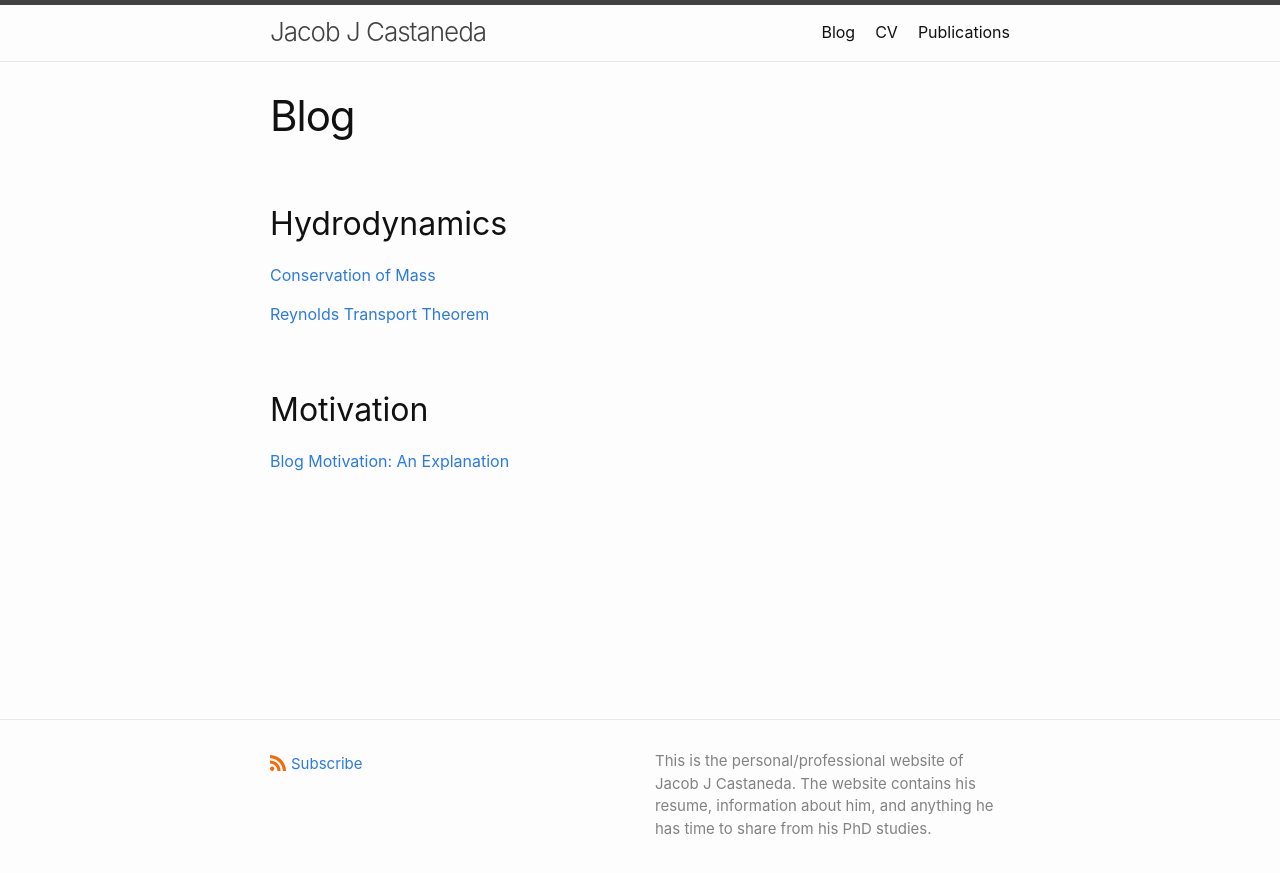
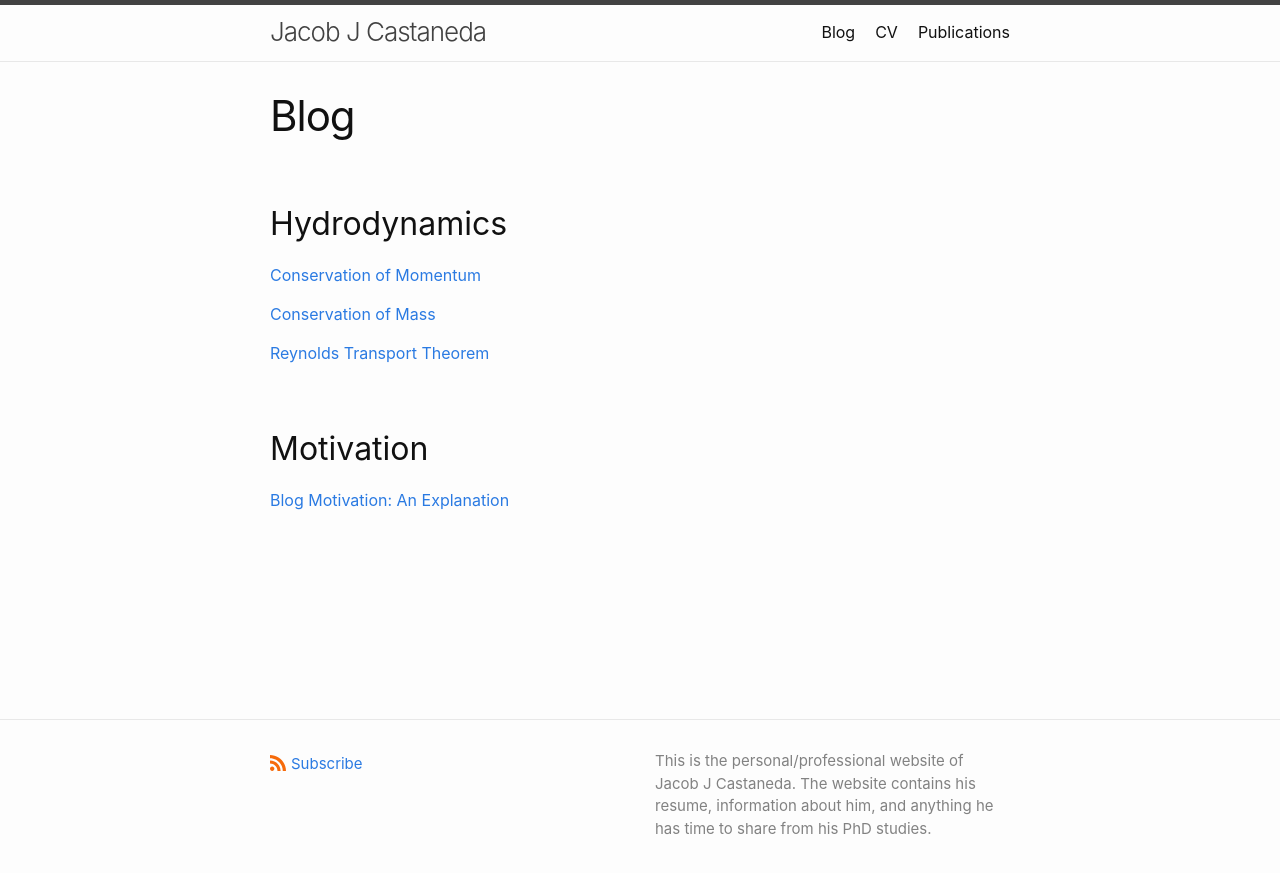
Before and after one commit to jacobjcastaneda/jacobjcastaneda.github.io, a Jekyll site: the page built from docs/blog.markdown, in a window 1280 px wide. Shown: the top 873 px of the page. Built offline with Jekyll 4.4.1, drawn with Linux system fonts in a browser that asks for light colours.

Commit message:
consevation of momentum article

```diff
--- a/docs/blog.markdown
+++ b/docs/blog.markdown
@@ -4,6 +4,9 @@ layout: page
 ---
 
 ## Hydrodynamics
+
+<a href="https://www.notion.so/Conservation-of-Momentum-0381f4614ac34116b422ebde36fd8fb2">Conservation of Momentum</a>
+
 
  <a href="https://www.notion.so/Conservation-of-Mass-1dd16c68413645b9ba027fcd4418944e">Conservation of Mass</a>
 
```
